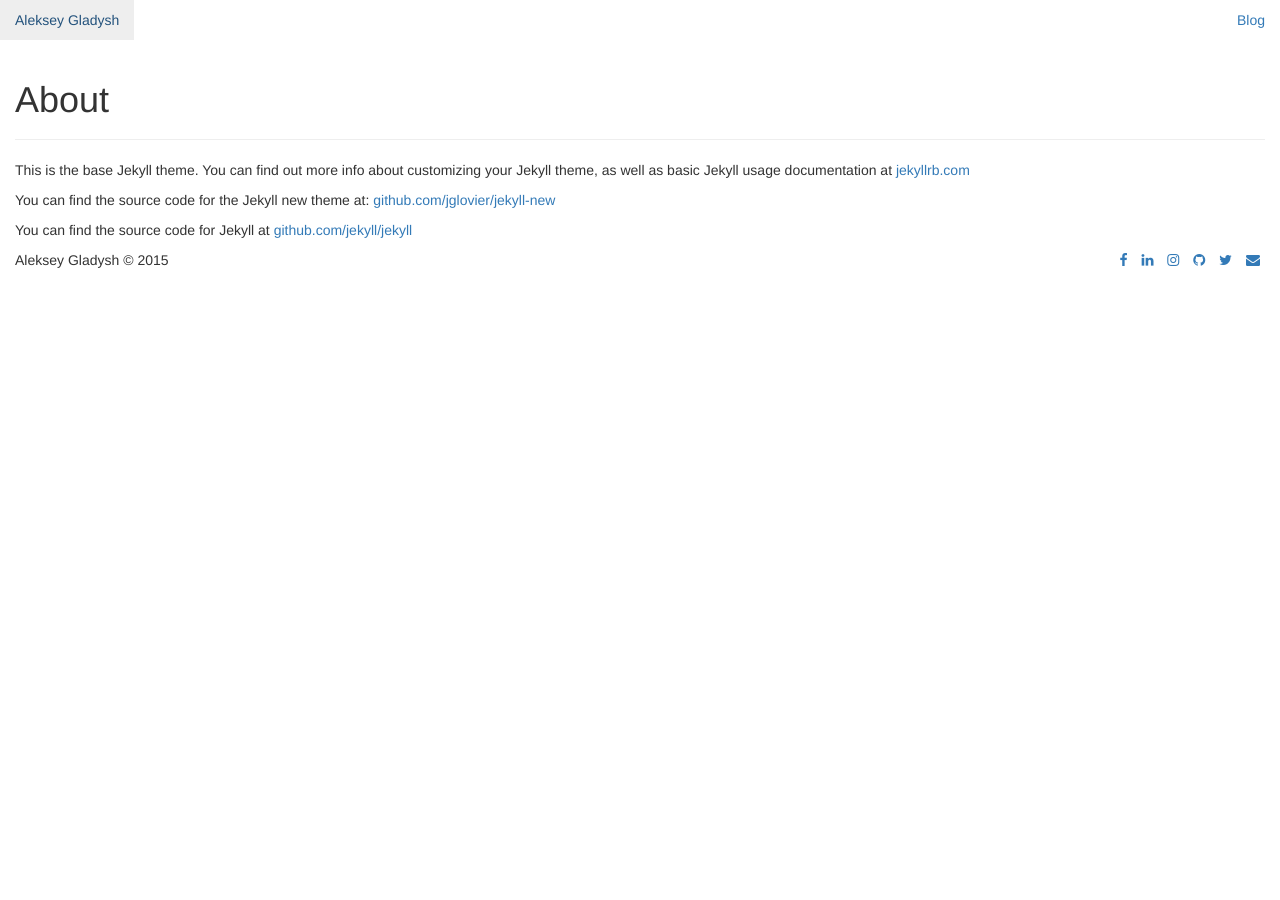
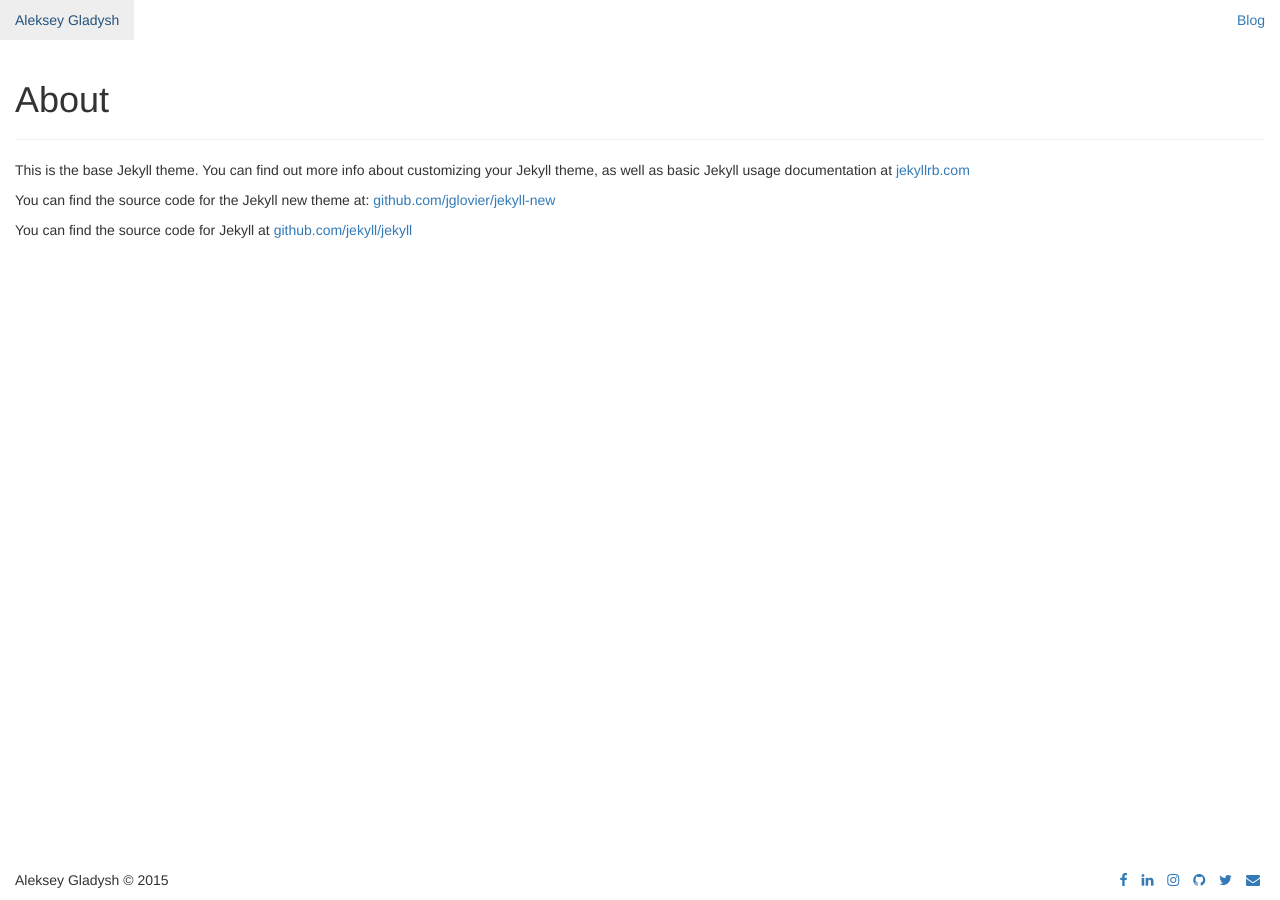
Before and after one commit to alekseyg/lyosha-me, a Jekyll site: the page built from about.md, in a window 1280 px wide. Built offline with Jekyll 4.4.1, drawn with Linux system fonts in a browser that asks for light colours; nearby versions of some CDN libraries.

Commit message:
Add sticky footer

```diff
--- /dev/null
+++ b/_sass/modules/_sticky-footer.scss
@@ -0,0 +1,29 @@
+$footer-height: 45px;
+$footer-height-sm: $footer-height;
+
+html {
+  position: relative;
+  min-height: 100%;
+}
+
+body {
+  /* Margin bottom by footer height */
+  margin-bottom: $footer-height;
+
+  @media (min-width: $screen-sm) {
+    margin-bottom: $footer-height-sm;
+  }
+}
+
+.sticky-footer {
+  position: absolute;
+  bottom: 0;
+  width: 100%;
+  padding-top: 15px;
+  /* Set the fixed height of the footer here */
+  height: $footer-height;
+
+  @media (min-width: $screen-sm) {
+    height: $footer-height-sm;
+  }
+}
--- a/css/main.scss
+++ b/css/main.scss
@@ -17,3 +17,6 @@
 @import "bootstrap/navs";
 @import "bootstrap/utilities";
 @import "bootstrap/responsive-utilities";
+
+// Modules
+@import "modules/sticky-footer";
```
